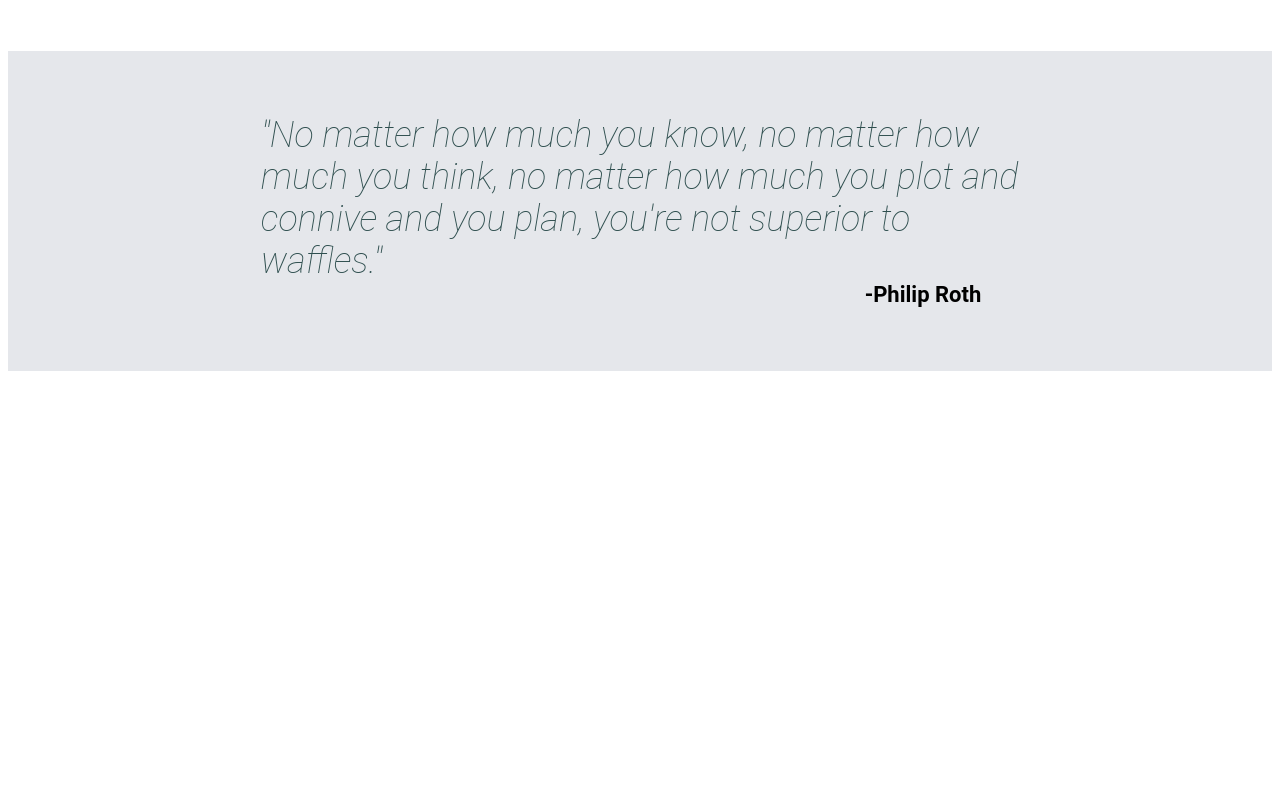
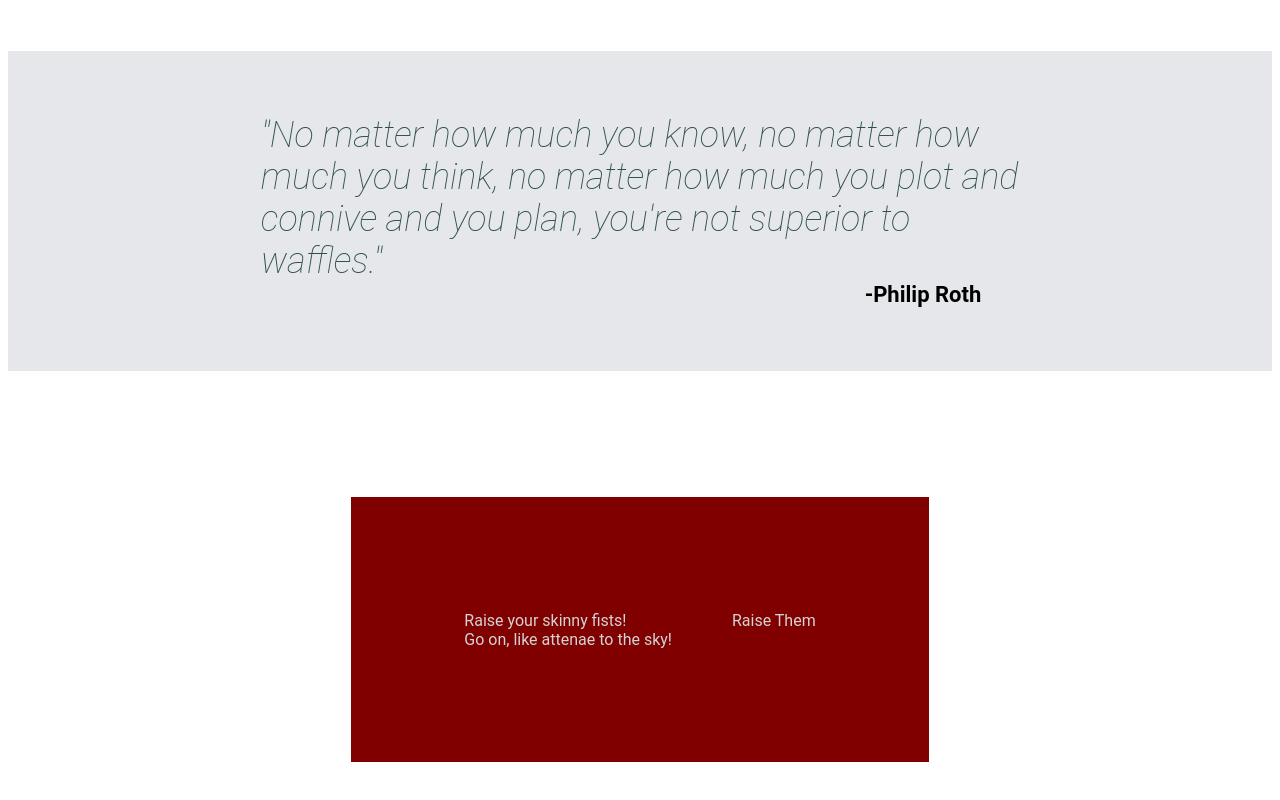
Before and after one commit to palemerchant/Landing-Page, a plain HTML site: page index.html in a window 1280 px wide. Shown: the part 1006-1806 px from the top of the page. Before the commit the page ends 1385 px from the top, so only its background shows below. Drawn offline with Linux system fonts and the light colour scheme.

Commit message:
Write structural html/css for cta section

```diff
--- a/index.html
+++ b/index.html
@@ -31,7 +31,7 @@
         </div>
 
         <div class="randoinfo">
-            <div class="rando-title">This will help you</div>
+            <div class="rando-title">This will help you.</div>
 
             <div class="rando-container">
                 <div class="placards">
@@ -60,7 +60,13 @@
             </div>
         </div>
         <div class="cta">
-
+            <div class="cta-container">
+                <div class="cta-text">
+                    <div class="cta-header">Raise your skinny fists!</div>
+                    <div class="cta-body">Go on, like attenae to the sky!</div>
+                </div>
+                <div class="cta-button">Raise Them</div>
+            </div>
         </div>
         <div class="footer">
 
--- a/style.css
+++ b/style.css
@@ -136,3 +136,23 @@ body {
     font-weight: bold;
     margin-right: 5%
 }
+
+.cta {
+    display: flex;
+    justify-content: center;
+    align-items: center;
+    padding: 10% 5%;
+}
+
+.cta-container {
+    display: flex;
+    gap: 60px;
+    background-color: maroon;
+    color: lightgrey;
+    padding: 10%;
+}
+
+.cta-text {
+    display: flex;
+    flex-direction: column;
+}
```
